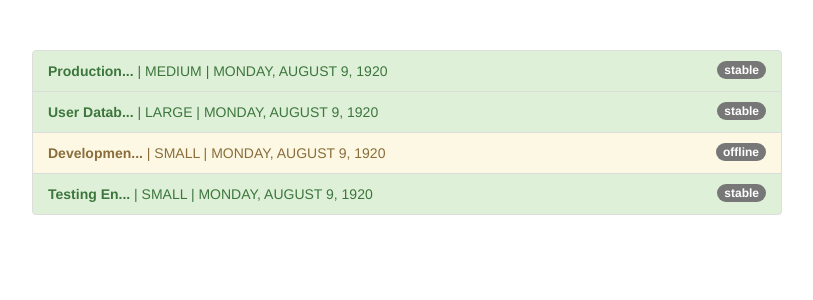
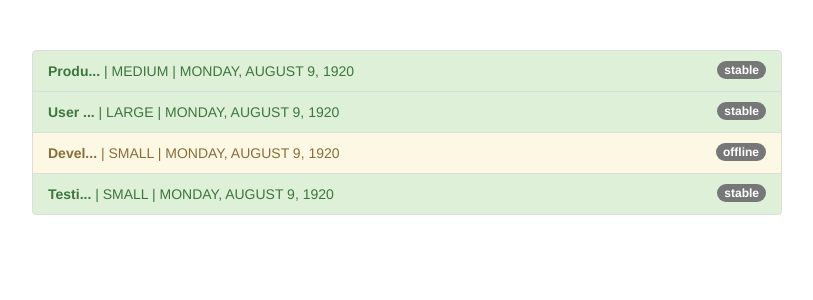
Before and after one commit to Daniel-Benzion/angular-guide-piping, an Angular app: page / in a window 1280 px wide. Shown: the top 300 px of the page, without its empty margins (233-1046 px from the left). Built offline with nearby package versions, Linux system fonts and the light colour scheme.

Commit message:
Parameterize custom pipes

```diff
--- a/src/app/app.component.html
+++ b/src/app/app.component.html
@@ -10,7 +10,7 @@
             class="badge">
             {{ server.status }}
           </span>
-          <strong>{{ server.name | shorten }}</strong> |
+          <strong>{{ server.name | shorten:5 }}</strong> |
           {{ server.instanceType | uppercase }} |
           {{ server.started | date:'fullDate' | uppercase }}
         </li>
--- a/src/app/shorten.pipe.ts
+++ b/src/app/shorten.pipe.ts
@@ -5,8 +5,8 @@
 })
 export class ShortenPipe implements PipeTransform {
 
-  transform(value: any, ...args: unknown[]): string {
-    if (value.length > 10) return value.substr(0, 10) + "...";
+  transform(value: string, limit: number): string {
+    if (value.length > limit) return value.substr(0, limit) + "...";
     return value;
   }
 
```
